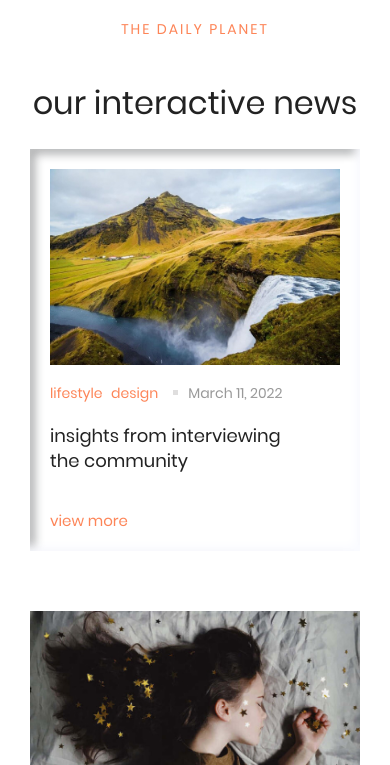
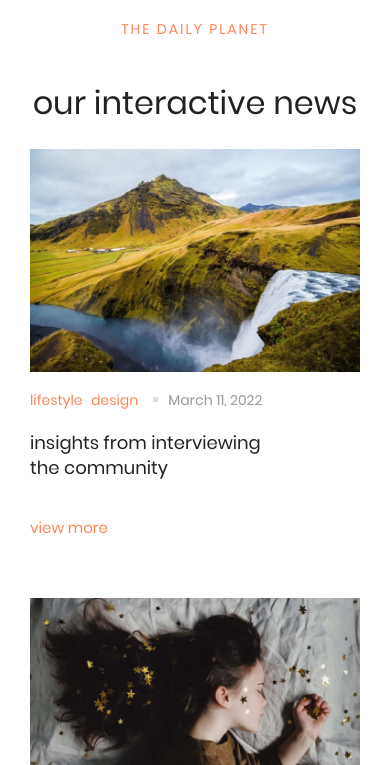
Before and after one commit to Decay1nG/anow__2.0, a plain HTML site: page index.html in a window 390 px wide. In both pictures the pointer is over the element 195 px from the left and 7558 px from the top of the page. Shown: the part 7215-7980 px from the top of the page. Drawn offline with nearby package versions, Linux system fonts and the light colour scheme; a script that the page names is missing.

Commit message:
Update style.css

```diff
--- a/scss/style.css
+++ b/scss/style.css
@@ -1611,9 +1611,9 @@ footer {
     gap: 60px;
   }
   .blog__section:hover {
-    padding: 20px 20px;
-    box-shadow: inset -5px -5px 10px #FAFBFF, inset 5px 5px 10px 0px rgba(22, 27, 29, 0.3490196078);
-    transition: all 0.2s;
+    padding: 0;
+    box-shadow: none;
+    transition: none;
   }
 }
 @media (max-width: 500px) {
```
